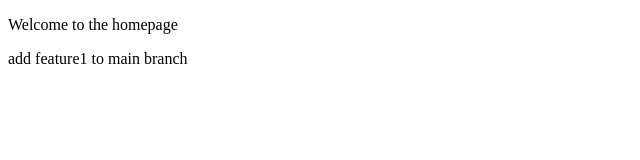
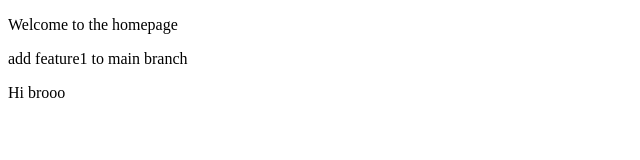
Before and after one commit to Jagadeeswarvk/localrepo, a plain HTML site: page index.html in a window 1280 px wide. Shown: the full height of the page, 0-640 px from the left. Drawn offline with Linux system fonts and the light colour scheme.

Commit message:
new para added

```diff
--- a/index.html
+++ b/index.html
@@ -8,5 +8,6 @@
 <body>
     <p>Welcome to the homepage</p>
     <p>add feature1 to main branch</p>
+    <p>Hi brooo</p>
 </body>
 </html>
```
